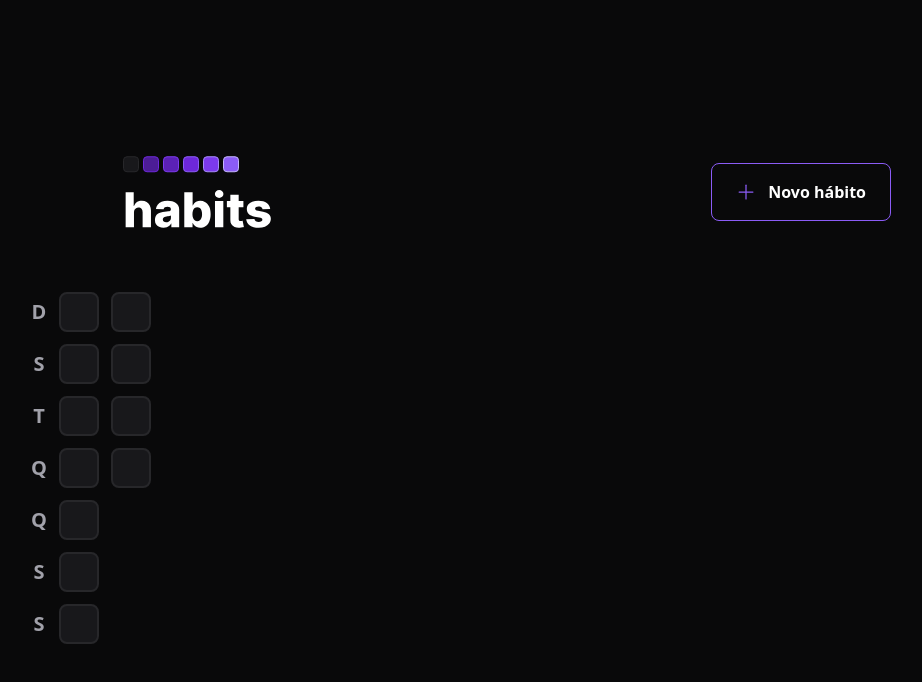
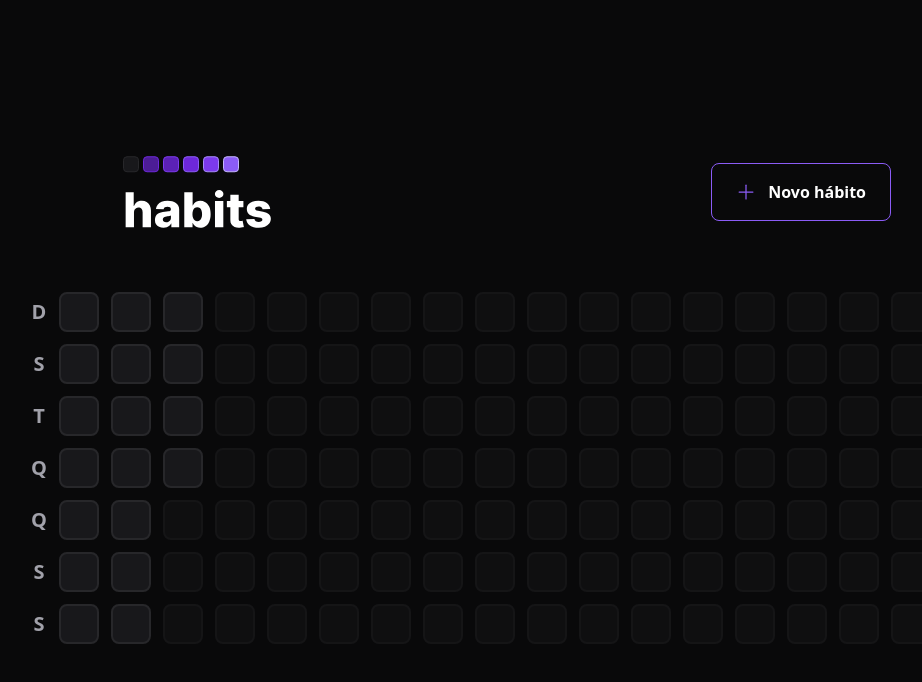
Before and after one commit to rodrigomsrocha/nlw-habits, a React (Vite) app in the folder web/: page / in a window 1280 px wide. Shown: the top 682 px of the page, without its empty margins (133-1055 px from the left). Built offline with nearby package versions, Linux system fonts and the light colour scheme.

Commit message:
generate range of days

```diff
--- a/web/package.json
+++ b/web/package.json
@@ -9,6 +9,7 @@
     "preview": "vite preview"
   },
   "dependencies": {
+    "dayjs": "^1.11.7",
     "phosphor-react": "^1.4.1",
     "react": "^18.2.0",
     "react-dom": "^18.2.0"
--- a/web/src/components/SummaryTable.tsx
+++ b/web/src/components/SummaryTable.tsx
@@ -1,6 +1,10 @@
+import { generateDatesFromYearBeginning } from "../utils/generate-dates-from-year-beginning";
 import { HabitDay } from "./HabitDay";
 
 const weekDays = ["D", "S", "T", "Q", "Q", "S", "S"];
+const summaryDates = generateDatesFromYearBeginning();
+const minimunSummaryDatesSize = 18 * 7;
+const amountOfDaysToFill = minimunSummaryDatesSize - summaryDates.length;
 
 export function SumaryTable() {
   return (
@@ -16,17 +20,19 @@ export function SumaryTable() {
         ))}
       </div>
       <div className="grid grid-rows-7 grid-flow-col gap-3">
-        <HabitDay />
-        <HabitDay />
-        <HabitDay />
-        <HabitDay />
-        <HabitDay />
-        <HabitDay />
-        <HabitDay />
-        <HabitDay />
-        <HabitDay />
-        <HabitDay />
-        <HabitDay />
+        {summaryDates.map((date) => {
+          return <HabitDay key={date.toString()} />;
+        })}
+
+        {amountOfDaysToFill > 0 &&
+          Array.from({ length: amountOfDaysToFill }).map((_, i) => {
+            return (
+              <div
+                key={i}
+                className="w-10 h-10 bg-zinc-900 border-2 border-zinc-800 rounded-lg opacity-40 cursor-not-allowed"
+              />
+            );
+          })}
       </div>
     </div>
   );
--- /dev/null
+++ b/web/src/utils/generate-dates-from-year-beginning.ts
@@ -0,0 +1,16 @@
+import dayjs from "dayjs";
+
+export function generateDatesFromYearBeginning() {
+  const firstDayOfTheYear = dayjs().startOf("year");
+  const today = new Date();
+
+  const dates = [];
+  let compareDate = firstDayOfTheYear;
+
+  while (compareDate.isBefore(today)) {
+    dates.push(compareDate.toDate());
+    compareDate = compareDate.add(1, "day");
+  }
+
+  return dates;
+}
```
Also changed, not shown: 1 other file (tests, documents, lock files or other folders).
